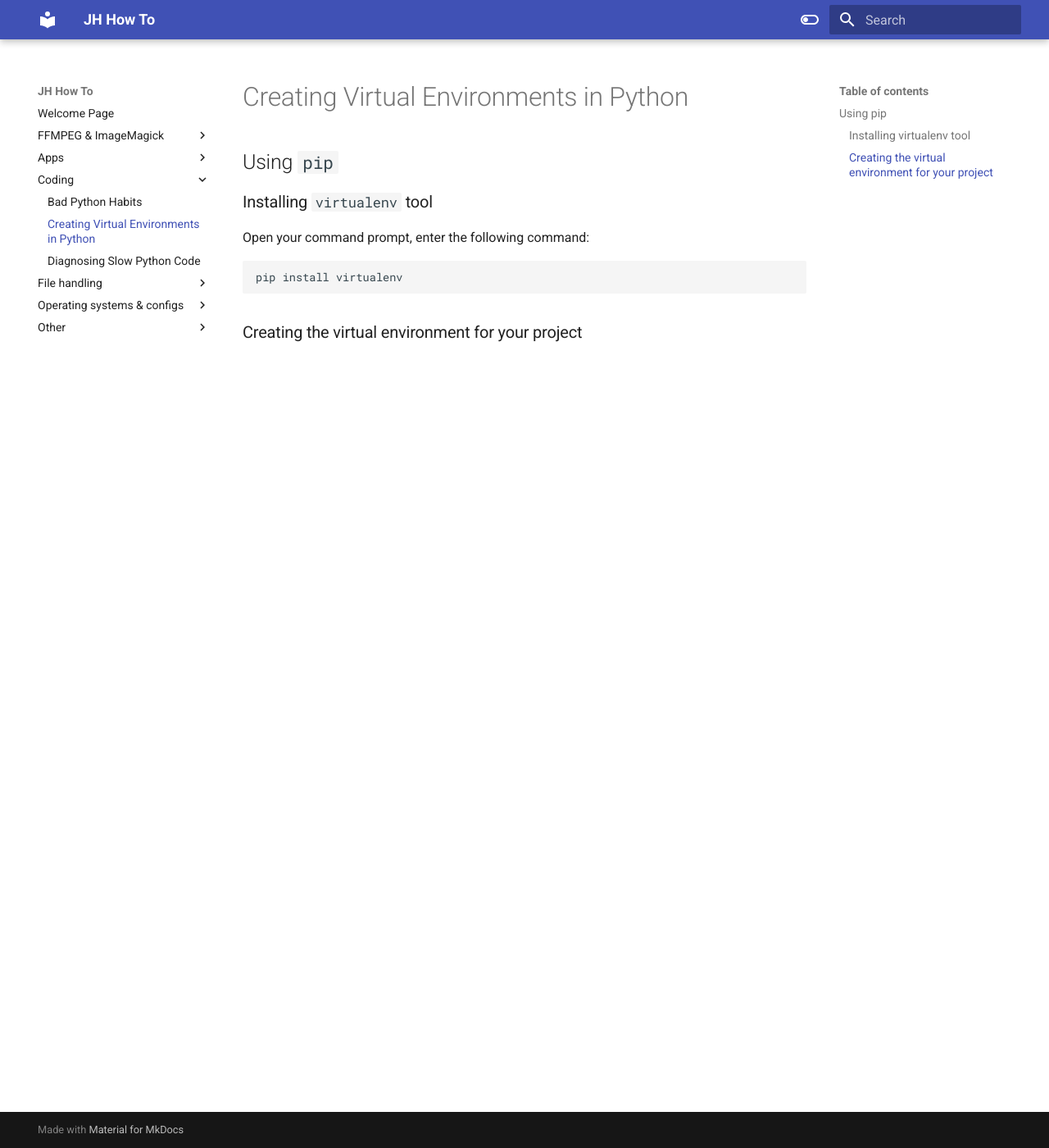
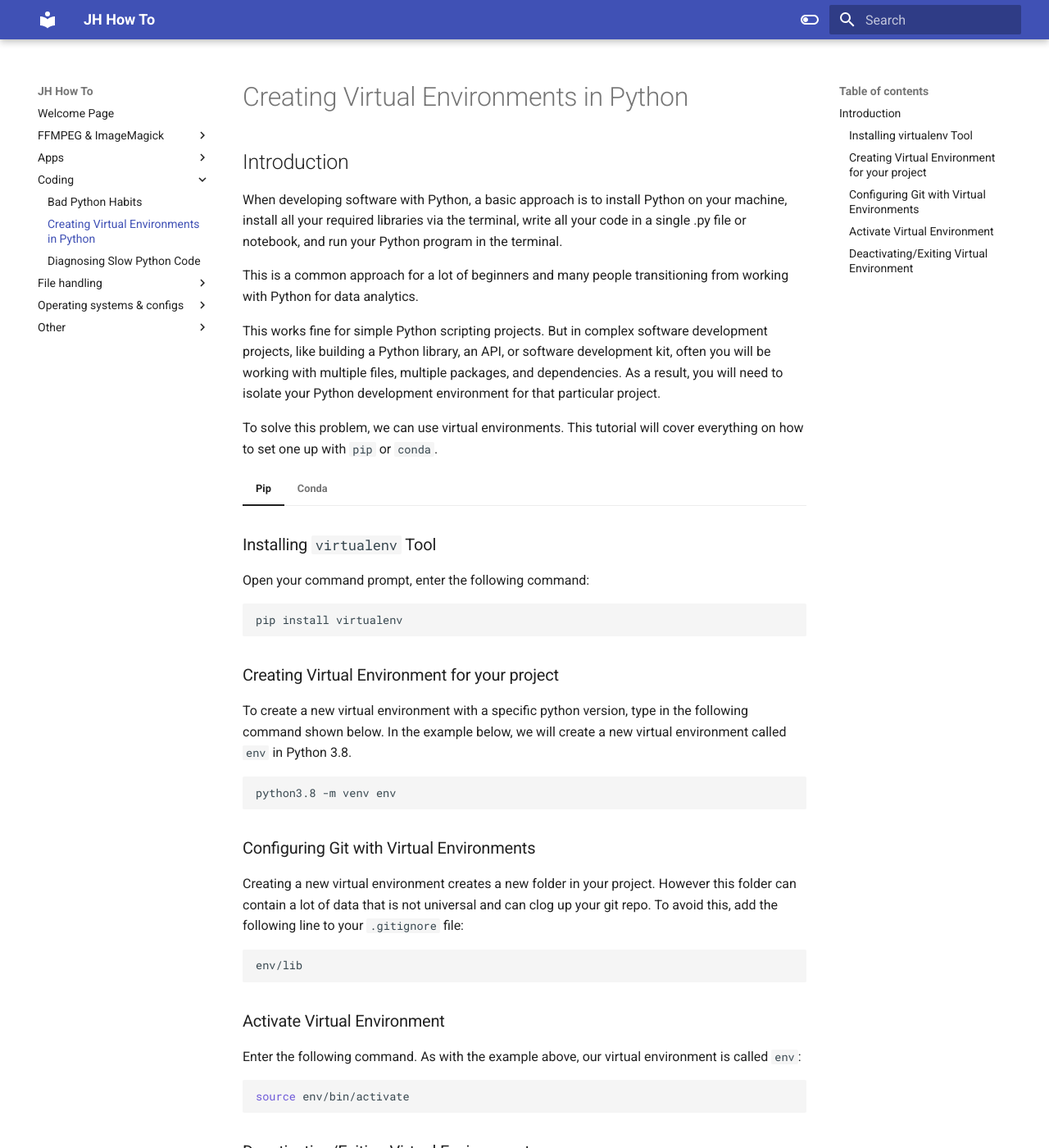
Before and after one commit to johnhalz/how_to, an MkDocs documentation site: the page built from docs/coding/creating_venvs.md, in a window 1280 px wide and 1400 px high. Shown: the whole window at 82% size. Built offline with MkDocs 1.6.1 and Material for MkDocs 9.7.7, drawn with Linux system fonts in a browser that asks for light colours; some of the changed text lies outside the part shown.

Commit message:
Finished pip tutorial

````diff
--- a/docs/coding/creating_venvs.md
+++ b/docs/coding/creating_venvs.md
@@ -1,12 +1,47 @@
 # Creating Virtual Environments in Python
 
-## Using `pip`
+## Introduction
+When developing software with Python, a basic approach is to install Python on your machine, install all your required libraries via the terminal, write all your code in a single .py file or notebook, and run your Python program in the terminal.
 
-### Installing `virtualenv` tool
-Open your command prompt, enter the following command:
+This is a common approach for a lot of beginners and many people transitioning from working with Python for data analytics.
 
-``` bash
-pip install virtualenv
-```
+This works fine for simple Python scripting projects. But in complex software development projects, like building a Python library, an API, or software development kit, often you will be working with multiple files, multiple packages, and dependencies. As a result, you will need to isolate your Python development environment for that particular project.
 
-### Creating the virtual environment for your project
+To solve this problem, we can use virtual environments. This tutorial will cover everything on how to set one up with `pip` or `conda`.
+
+=== "Pip"
+
+    ### Installing `virtualenv` Tool
+    Open your command prompt, enter the following command:
+
+    ``` bash
+    pip install virtualenv
+    ```
+
+    ### Creating Virtual Environment for your project
+    To create a new virtual environment with a specific python version, type in the following command shown below. In the example below, we will create a new virtual environment called `env` in Python 3.8.
+    ``` bash
+    python3.8 -m venv env
+    ```
+
+    ### Configuring Git with Virtual Environments
+    Creating a new virtual environment creates a new folder in your project. However this folder can contain a lot of data that is not universal and can clog up your git repo. To avoid this, add the following line to your `.gitignore` file:
+    ```
+    env/lib
+    ```
+
+    ### Activate Virtual Environment
+    Enter the following command. As with the example above, our virtual environment is called `env`:
+    ``` bash
+    source env/bin/activate
+    ```
+
+    ### Deactivating/Exiting Virtual Environment
+    You can simply type in the command to exit your virtual environment:
+    ``` bash
+    deactivate
+    ```
+
+=== "Conda"
+
+    This part is still under construction!
````
